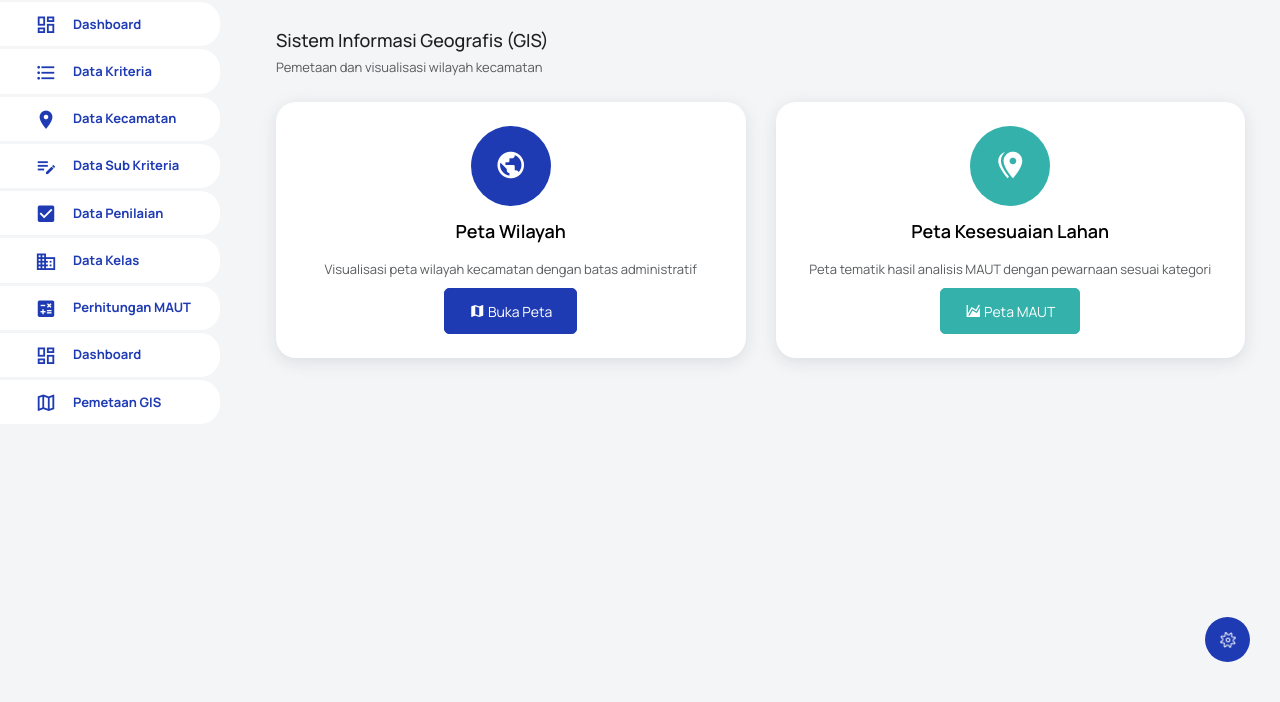
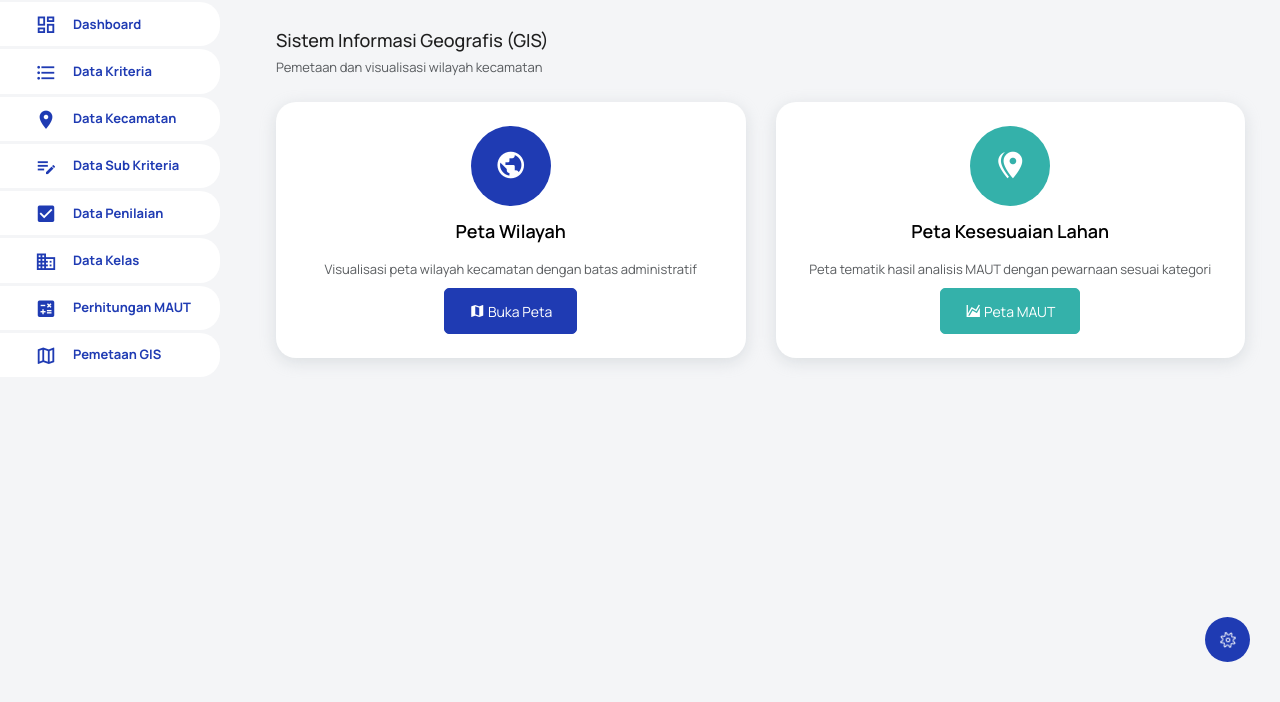
Before and after one commit to Khairul122/web_gis, a PHP site: template views/gis/index.php in a window 1280 px wide. Shown: the part 98-800 px from the top of the page. Run offline with PHP 8.4, Linux system fonts and the light colour scheme; the template is opened without the code that fills it, so the values that code supplies are empty; the visitor is signed in with stand-in values (Sample User, id 1).

Commit message:
Remove duplicate Dashboard link from sidebar and clean up login modal registration prompt

```diff
--- a/template/sidebar.php
+++ b/template/sidebar.php
@@ -45,12 +45,6 @@
       </li>
     <?php endif; ?>
     <li class="nav-item">
-      <a class="nav-link" href="index.php?controller=Dashboard&action=index">
-        <i class="mdi mdi-view-dashboard-outline menu-icon"></i>
-        <span class="menu-title">Dashboard</span>
-      </a>
-    </li>
-    <li class="nav-item">
       <a class="nav-link" href="index.php?controller=GIS&action=index">
         <i class="mdi mdi-map-outline menu-icon"></i>
         <span class="menu-title">Pemetaan GIS</span>
```
Also changed, not shown: views/auth/login.php (+0 -7 lines).
